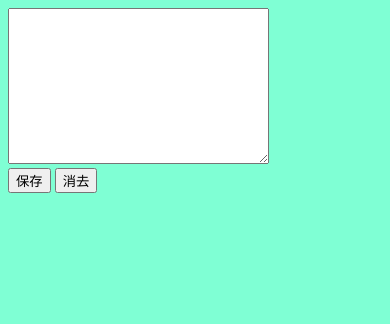
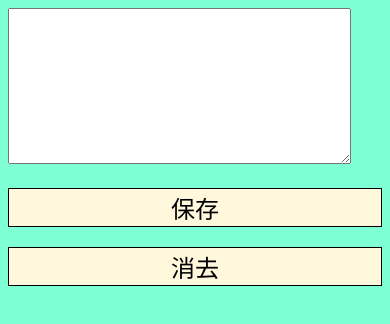
Before and after one commit to lasowlvegas/lasowlvegas.github.io, a plain HTML site: page index.html in a window 390 px wide. Drawn offline with Linux system fonts and the light colour scheme.

Commit message:
Update index.html

```diff
--- a/index.html
+++ b/index.html
@@ -9,8 +9,11 @@
     body{background-color:darkmagenta;}
     @media screen and (max-width:480px){
         body{background-color: aquamarine;}
+
+    textarea{width: 90%;}
+    input{width: 100%;font-size: 24px;border: 1px solid #000;
+        margin-top: 20px;background-color:cornsilk}
     }
-
 
     </style>
 </head>
```
